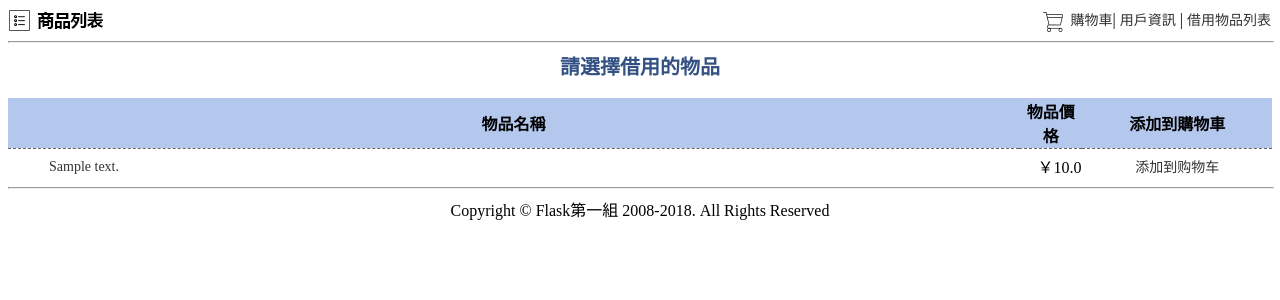
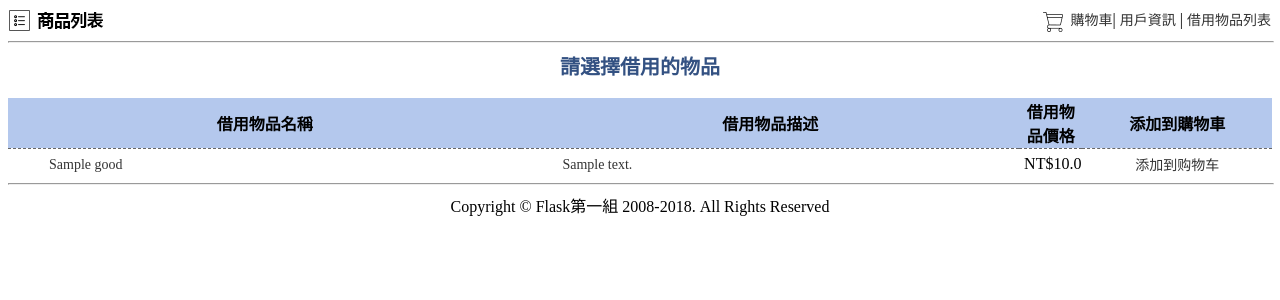
Before and after one commit to erik1110/booking_system, a Flask app: page /list in a window 1280 px wide. Shown: the top 300 px of the page. Run offline with Flask 2, Linux system fonts and the light colour scheme; the visitor is signed in with stand-in values (Sample User, id 1); tables that the repository leaves empty hold one stand-in row (Sample ...).

Commit message:
[refactor] 調整文字

```diff
--- a/app/templates/customer_reg_success.html
+++ b/app/templates/customer_reg_success.html
@@ -1,5 +1,5 @@
 {% extends "base1.html" %}
-{% block title %}注冊成功{% endblock %}
+{% block title %}註冊成功{% endblock %}
 {% block body %}
 <style type="text/css">
 a:link {
@@ -23,9 +23,9 @@ a:hover {
 </style>
 
 <div align="center">
-  <p class="text7">恭喜您注冊成功！</p>
+  <p class="text7">恭喜您註冊成功！</p>
   <p>
-       <a href="Catalog.html">返回登入頁面 </a>
+       <a href="/login">返回登入頁面 </a>
   </p>
 </div>
 {% endblock %}
--- a/app/templates/goods_list.html
+++ b/app/templates/goods_list.html
@@ -41,14 +41,16 @@
 <br>
 <table width="100%" border="0" align="center">
     <tr bgcolor="#b4c8ed">
-        <th>物品名稱</th>
-        <th width="5%">物品價格</th>
+		<th>借用物品名稱</th>
+		<th>借用物品描述</th>
+        <th width="5%">借用物品價格</th>
         <th width="15%">添加到購物車</th>
     </tr>
   {% for goods in list %}
     <tr bgcolor={{ loop.cycle('#ffffff', '#edf8ff') }}>
+		<td class="col1"><a href="/detail?id={{ goods.id }}">{{ goods.name }}</a></td>
         <td class="col1"><a href="/detail?id={{ goods.id }}">{{ goods.description }}</a></td>
-        <td class="col2">￥{{ goods.price}}</td>
+        <td class="col2"> NT${{ goods.price}}</td>
         <td class="col3"><a href="/add?id={{ goods.id }}&name={{ goods.name }}&price={{ goods.price }}">添加到购物车</a></td>
     </tr>
   {% endfor %}
```
Also changed, not shown: app/templates/cart.html (+5 -5 lines).
